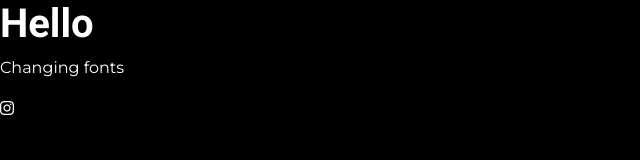
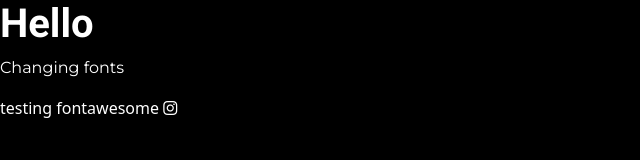
Before and after one commit to MarahDeven/portfolio-project, a plain HTML site: page index.html in a window 1280 px wide. Shown: the whole page, without its empty margins (0-640 px from the left). Drawn offline with nearby package versions, Linux system fonts and the light colour scheme.

Commit message:
hosted site on netlify and tested fontawesome

```diff
--- a/index.html
+++ b/index.html
@@ -31,6 +31,7 @@
   <body>
     <h1>Hello</h1>
     <p>Changing fonts</p>
+    testing fontawesome
     <i class="fab fa-instagram"></i>
   </body>
 </html>
```
